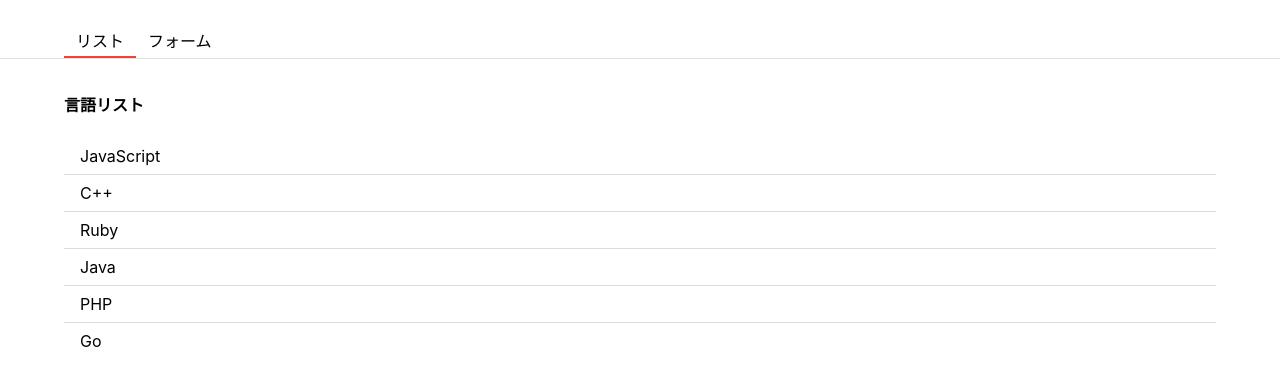
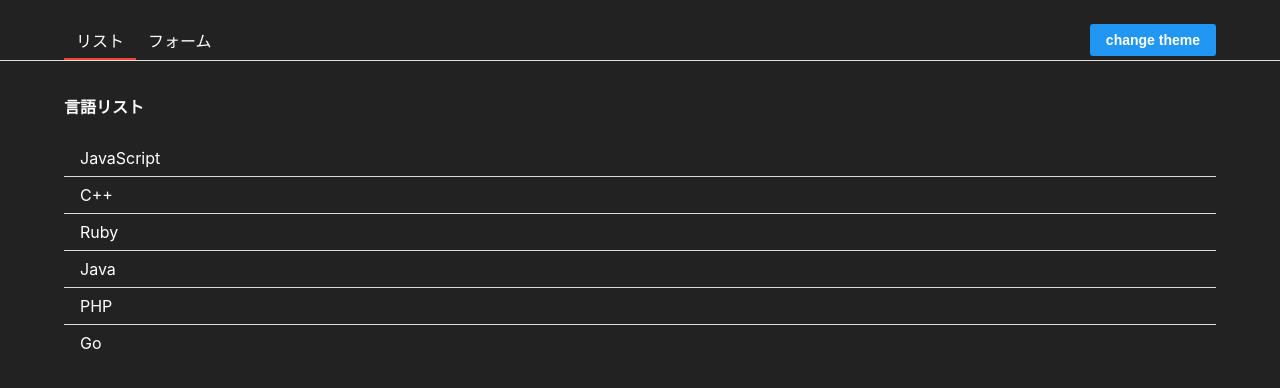
Before and after one commit to tebukurokun/react-tutorial, a React (Create React App) app: page / in a window 1280 px wide. Shown: the top 388 px of the page. Built offline with nearby package versions, Linux system fonts and the light colour scheme.

Commit message:
[add] use context for theme

```diff
--- a/src/App.js
+++ b/src/App.js
@@ -1,29 +1,16 @@
-import styled from "styled-components";
 import React from "react"
-import { useEffect, useState } from "react"
+import styled from 'styled-components';
+import { useEffect, useState, useContext } from "react"
 import PropTypes from "prop-types"
 import { List } from "./List"
 import { Form } from "./Form"
-import { withLoading } from './hoc/withLoading';
-import { getLanguages } from "./const/language";
+import { Header } from "./Header";
+import {ThemeContext} from "./contexts/ThemeContext";
 
-const Header = styled.header`
-  display: flex;
-  justify-content: space-between;
-  padding: 24px 64px 0;
-  border-bottom: 1px solid #E0E0E0;
-`
-
-const HeaderUl = styled.ul`
-  display: flex;
-  margin: 0;
-  padding: 0;
-`
-const HeaderLi = styled.li`
-  list-style: none;
-  padding: 4px 12px;
-  cursor: pointer;
-  border-bottom: ${props => props.focused ? '2px solid #F44336' : 'none' };
+const Container = styled.div`
+  height: 100%;
+  color: ${( { theme } ) => theme.color};
+  background-color: ${( { theme } ) => theme.backgroundColor};
 `
 
 function App( {data} ) {
@@ -33,6 +20,8 @@
 
   const [tab, setTab] = useState( "list" )
   const [langs, setLangs] = useState( data )
+
+  const [theme] = useContext( ThemeContext )
 
   useEffect(
     () => {
@@ -45,16 +34,11 @@
   }
 
   return (
-    <div>
-      <Header>
-        <HeaderUl>
-          <HeaderLi focused={tab === 'list'} onClick={() => setTab( "list" )}>リスト</HeaderLi>
-          <HeaderLi focused={tab === 'form'} onClick={() => setTab( "form" )}>フォーム</HeaderLi>
-        </HeaderUl>
-      </Header>
+    <Container theme={theme}>
+      <Header tab={tab} setTab={setTab}/>
       {tab === "list" ? <List langs={ langs } /> : <Form onAddLang={addLang} />}
-    </div>
+    </Container>
   )
 }
 
-export default withLoading( App, getLanguages )
+export default App
--- /dev/null
+++ b/src/AppContainer.js
@@ -0,0 +1,22 @@
+import { useState } from 'react';
+import { ThemeContext,THEMES } from "./contexts/ThemeContext";
+import { withLoading } from "./hoc/withLoading";
+import App from "./App";
+import { getLanguages } from "./const/language";
+
+const AppComponent = withLoading( App, getLanguages )
+
+export const AppContainer = () => {
+  const [theme, setTheme] = useState( THEMES.dark );
+
+  const toggleTheme = () => {
+    const nextTheme = ( theme === THEMES.dark ) ? THEMES.light : THEMES.dark;
+    setTheme( nextTheme );
+  }
+
+  return (
+    <ThemeContext.Provider value={[theme, toggleTheme]}>
+      <AppComponent />
+    </ThemeContext.Provider>
+  )
+}
--- a/src/FormModal.js
+++ b/src/FormModal.js
@@ -2,12 +2,16 @@
 import { Modal } from "./components/modal"
 import { Button } from "./components/button";
 import PropTypes from 'react'
+import { useContext } from 'react'
+import { ThemeContext, THEMES } from './contexts/ThemeContext'
 
 const Container = styled.div`
   width: 240px;
   border-radius: 10px;
   padding: 24px 36px;
-  background-color: white;
+  color: ${( { theme } ) => theme.color};
+  background-color: ${( { theme } ) => theme.backgroundColor};
+  border: ${( { theme } ) => theme === THEMES.dark ? '2px solid white' : 'none'};
 `
 
 const ButtonWrapper = styled.div`
@@ -23,9 +27,11 @@
     cancel: PropTypes.func
   }
 
+  const [theme] = useContext( ThemeContext )
+
   return (
     <Modal>
-      <Container>
+      <Container theme={theme}>
         <div>本当に作成しますか？</div>
         <ButtonWrapper>
           <Button onClick={cancel}>Cancel</Button>
--- /dev/null
+++ b/src/Header.js
@@ -0,0 +1,50 @@
+import styled from "styled-components";
+import PropTypes from "prop-types"
+import { Button } from './components/button';
+import { useContext } from 'react';
+import { ThemeContext } from "./contexts/ThemeContext";
+
+const Container = styled.header`
+  display: flex;
+  justify-content: space-between;
+  padding: 24px 64px 0;
+  border-bottom: 1px solid #E0E0E0;
+`
+
+const HeaderButton = styled( Button )`
+  padding: 1;
+  margin-bottom: 4px;
+`
+
+
+const HeaderUl = styled.ul`
+  display: flex;
+  margin: 0;
+  padding: 0;
+`
+const HeaderLi = styled.li`
+  list-style: none;
+  padding: 4px 12px;
+  cursor: pointer;
+  border-bottom: ${props => props.focused ? '2px solid #F44336' : 'none' };
+`
+
+export const Header = ( { tab, setTab } ) => {
+  Header.propTypes = {
+    tab:PropTypes.string,
+    setTab:PropTypes.func
+  }
+
+  // eslint-disable-next-line no-unused-vars
+  const [theme, toggleTheme] = useContext( ThemeContext )
+
+  return (
+    <Container>
+      <HeaderUl>
+        <HeaderLi focused={tab === 'list'} onClick={() => setTab( 'list' )}>リスト</HeaderLi>
+        <HeaderLi focused={tab === 'form'} onClick={() => setTab( 'form' )}>フォーム</HeaderLi>
+      </HeaderUl>
+      <HeaderButton onClick={toggleTheme}>change theme</HeaderButton>
+    </Container>
+  )
+}
--- /dev/null
+++ b/src/contexts/ThemeContext.js
@@ -0,0 +1,14 @@
+import React from 'react';
+
+export const THEMES = {
+  light: {
+    color: 'black',
+    backgroundColor: 'white',
+  },
+  dark: {
+    color: 'white',
+    backgroundColor: '#222222',
+  }
+}
+
+export const ThemeContext = React.createContext( [THEMES.dark, () => {}] );
--- a/src/hoc/withLoading.js
+++ b/src/hoc/withLoading.js
@@ -1,5 +1,6 @@
 import styled from "styled-components";
-import { useEffect, useState } from 'react'
+import { useEffect, useState, useContext } from 'react'
+import {ThemeContext } from '../contexts/ThemeContext'
 
 const LoadDiv = styled.div`
   height: 100%;
@@ -12,6 +13,7 @@
 export const withLoading = ( WrappedComponent, fetchData ) => {
   const loading = () => {
     const [data, setData] = useState( null );
+    const [theme] = useContext( ThemeContext )
 
     useEffect( () => {
       fetch();
@@ -23,7 +25,7 @@
     }
 
     const Loading = (
-      <LoadDiv>ロード中...</LoadDiv>
+      <LoadDiv theme={theme}>Now Loading...</LoadDiv>
     )
 
     return data ? <WrappedComponent data={data} /> : Loading;
--- a/src/index.css
+++ b/src/index.css
@@ -1,4 +1,9 @@
+html {
+  height: 100%;
+}
+
 body {
+  height: 100%;
   margin: 0;
   font-family: -apple-system, BlinkMacSystemFont, 'Segoe UI', 'Roboto', 'Oxygen',
     'Ubuntu', 'Cantarell', 'Fira Sans', 'Droid Sans', 'Helvetica Neue',
@@ -11,3 +16,7 @@
   font-family: source-code-pro, Menlo, Monaco, Consolas, 'Courier New',
     monospace;
 }
+
+#root {
+  height: 100%;
+}
--- a/src/index.js
+++ b/src/index.js
@@ -1,14 +1,14 @@
 import React from "react"
 import ReactDOM from "react-dom"
 import "./index.css"
-import App from "./App"
 import reportWebVitals from "./reportWebVitals"
+import { AppContainer } from './AppContainer';
 
 ReactDOM.render(
   <React.StrictMode>
-    <App />
+    <AppContainer />
   </React.StrictMode>,
-  document.getElementById("root")
+  document.getElementById( "root" )
 )
 
 // If you want to start measuring performance in your app, pass a function
```
